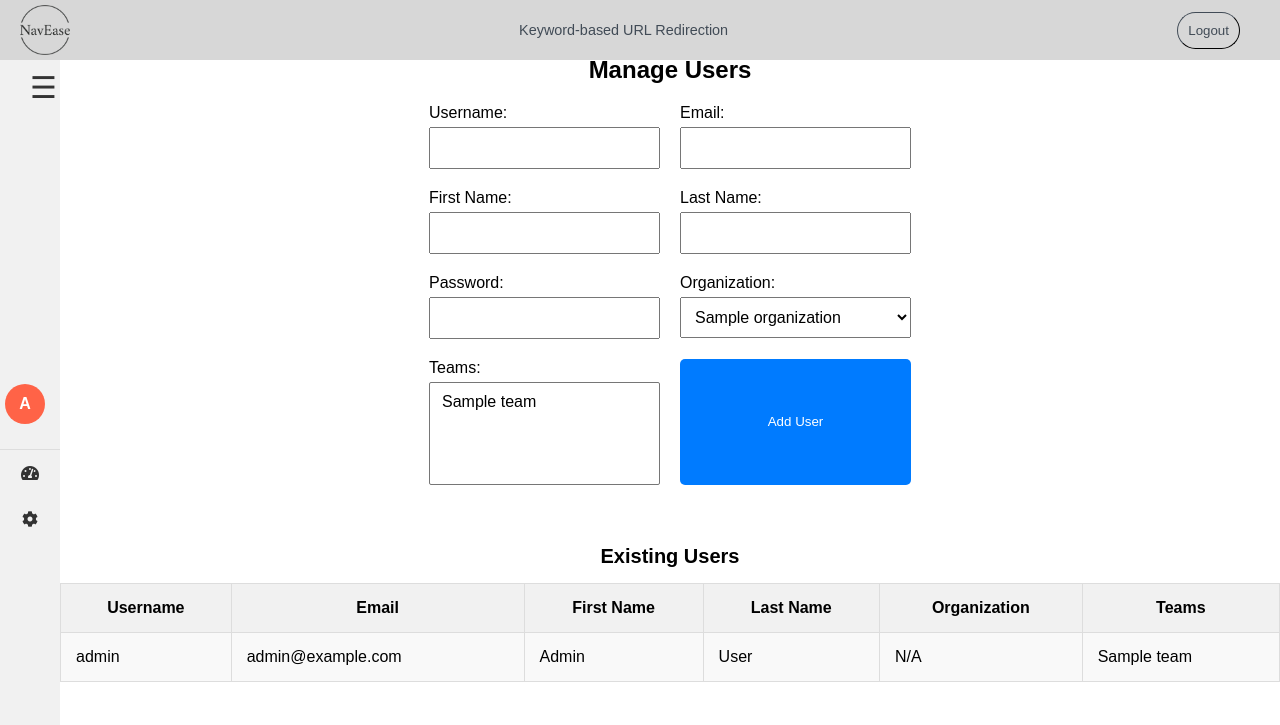
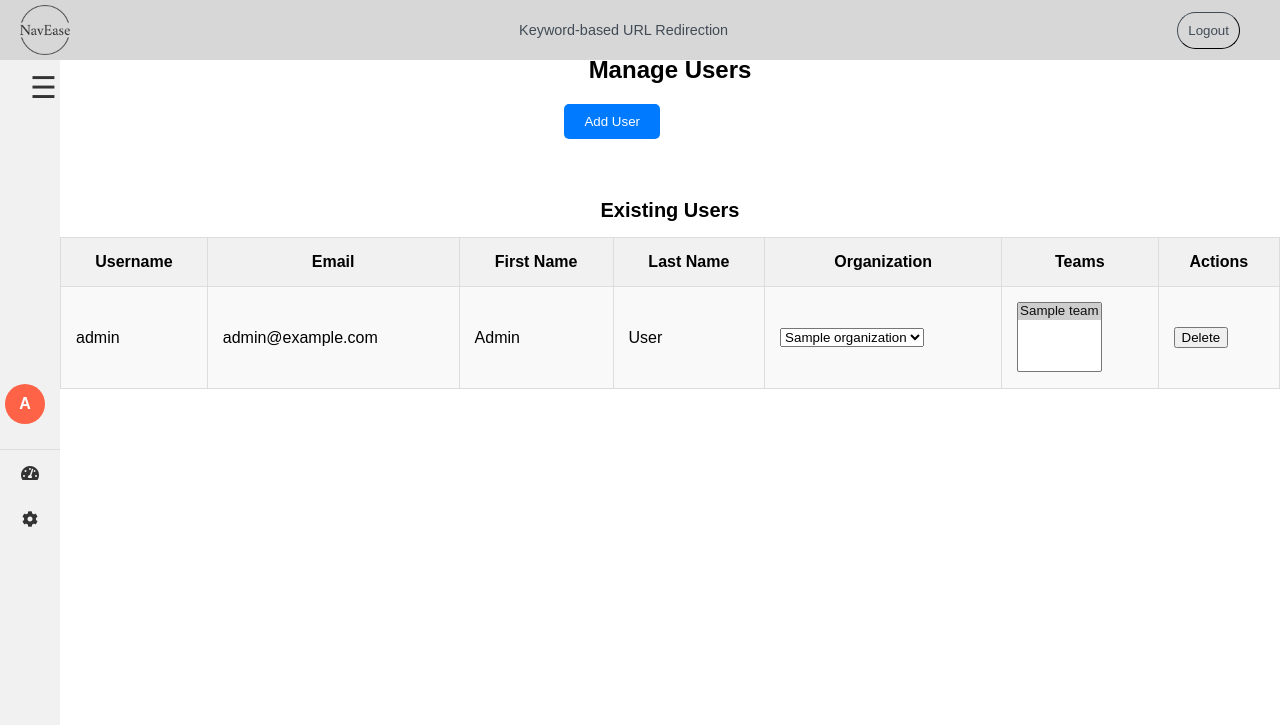
Before and after one commit to akhileshSRE/NavEase-app, a Flask app: page /settings/users in a window 1280 px wide. Shown: the top 725 px of the page. Run offline with Flask 2, Linux system fonts and the light colour scheme; the visitor is signed in with stand-in values (Sample User, id 1); data comes from the database, SQL or seed files in the repository; tables that the repository leaves empty hold one stand-in row (values such as "Sample post").

Commit message:
update profile to show org n teams  and admin can update users org n teams

```diff
--- a/app/routes/main.py
+++ b/app/routes/main.py
@@ -93,6 +93,9 @@ def profile():
             else:
                 flash('Current password is incorrect', 'error')
         return redirect(url_for('main.profile'))
+
+    # Ensure the user's organization and teams are loaded
+    user = User.query.options(db.joinedload(User.organization), db.joinedload(User.teams)).get(session['user_id'])
     return render_template('profile.html', user=user)
 
 
--- a/app/routes/settings.py
+++ b/app/routes/settings.py
@@ -20,32 +20,66 @@ def settings():
 @admin_required
 def manage_users():
     if request.method == 'POST':
-        username = request.form.get('username')
-        email = request.form.get('email')
-        first_name = request.form.get('first_name')
-        last_name = request.form.get('last_name')
-        password = request.form.get('password')
-        organization_id = request.form.get('organization')
-        team_ids = request.form.getlist('teams')
+        action = request.form.get('action')
 
-        if not all([username, email, first_name, last_name, password, organization_id]):
-            flash('All fields are required.', 'error')
-        else:
-            user = User(
-                username=username,
-                email=email,
-                first_name=first_name,
-                last_name=last_name,
-                password=generate_password_hash(password),
-                organization_id=organization_id
-            )
-            for team_id in team_ids:
-                team = Team.query.get(team_id)
-                if team:
-                    user.teams.append(team)
-            db.session.add(user)
-            db.session.commit()
-            flash('User added successfully.', 'success')
+        if action == 'add':
+            username = request.form.get('username')
+            email = request.form.get('email')
+            first_name = request.form.get('first_name')
+            last_name = request.form.get('last_name')
+            password = request.form.get('password')
+            organization_id = request.form.get('organization')
+            team_ids = request.form.getlist('teams')
+
+            if not all([username, email, first_name, last_name, password, organization_id]):
+                flash('All fields are required.', 'error')
+            else:
+                user = User(
+                    username=username,
+                    email=email,
+                    first_name=first_name,
+                    last_name=last_name,
+                    password=generate_password_hash(password),
+                    organization_id=organization_id
+                )
+                for team_id in team_ids:
+                    team = Team.query.get(team_id)
+                    if team:
+                        user.teams.append(team)
+                db.session.add(user)
+                db.session.commit()
+                flash('User added successfully.', 'success')
+
+        elif action == 'update_org':
+            user_id = request.form.get('user_id')
+            organization_id = request.form.get('organization')
+            user = User.query.get(user_id)
+            if user:
+                user.organization_id = organization_id
+                db.session.commit()
+                flash('User organization updated successfully.', 'success')
+
+        elif action == 'update_teams':
+            user_id = request.form.get('user_id')
+            team_ids = request.form.getlist('teams')
+            user = User.query.get(user_id)
+            if user:
+                user.teams = []
+                for team_id in team_ids:
+                    team = Team.query.get(team_id)
+                    if team:
+                        user.teams.append(team)
+                db.session.commit()
+                flash('User teams updated successfully.', 'success')
+
+        elif action == 'delete':
+            user_id = request.form.get('user_id')
+            user = User.query.get(user_id)
+            if user:
+                db.session.delete(user)
+                db.session.commit()
+                flash('User deleted successfully.', 'success')
+
         return redirect(url_for('settings.manage_users'))
 
     users = User.query.all()
--- a/app/templates/settings/manage_users.html
+++ b/app/templates/settings/manage_users.html
@@ -14,43 +14,8 @@
 {% endwith %}
 
 <form method="POST" action="{{ url_for('settings.manage_users') }}" class="mu-user-form">
-    <div class="mu-form-group">
-        <label for="username">Username:</label>
-        <input type="text" id="username" name="username" required class="mu-form-control">
-    </div>
-    <div class="mu-form-group">
-        <label for="email">Email:</label>
-        <input type="email" id="email" name="email" required class="mu-form-control">
-    </div>
-    <div class="mu-form-group">
-        <label for="first_name">First Name:</label>
-        <input type="text" id="first_name" name="first_name" required class="mu-form-control">
-    </div>
-    <div class="mu-form-group">
-        <label for="last_name">Last Name:</label>
-        <input type="text" id="last_name" name="last_name" required class="mu-form-control">
-    </div>
-    <div class="mu-form-group">
-        <label for="password">Password:</label>
-        <input type="password" id="password" name="password" required class="mu-form-control">
-    </div>
-    <div class="mu-form-group">
-        <label for="organization">Organization:</label>
-        <select id="organization" name="organization" required class="mu-form-control">
-            {% for org in organizations %}
-                <option value="{{ org.id }}">{{ org.name }}</option>
-            {% endfor %}
-        </select>
-    </div>
-    <div class="mu-form-group">
-        <label for="teams">Teams:</label>
-        <select id="teams" name="teams" multiple required class="mu-form-control">
-            {% for team in teams %}
-                <option value="{{ team.id }}">{{ team.name }}</option>
-            {% endfor %}
-        </select>
-    </div>
-    <button type="submit" class="mu-btn mu-btn-primary">Add User</button>
+    <!-- ... (existing form fields) ... -->
+    <button type="submit" name="action" value="add" class="mu-btn mu-btn-primary">Add User</button>
 </form>
 
 <h2 class="mu-sub-title">Existing Users</h2>
@@ -63,6 +28,7 @@
             <th>Last Name</th>
             <th>Organization</th>
             <th>Teams</th>
+            <th>Actions</th>
         </tr>
     </thead>
     <tbody>
@@ -72,13 +38,38 @@
             <td>{{ user.email }}</td>
             <td>{{ user.first_name }}</td>
             <td>{{ user.last_name }}</td>
-            <td>{{ user.organization.name if user.organization else 'N/A' }}</td>
             <td>
-                {% if user.teams %}
-                    {{ user.teams|map(attribute='name')|join(', ') }}
-                {% else %}
-                    N/A
-                {% endif %}
+                <form method="POST" action="{{ url_for('settings.manage_users') }}">
+                    <input type="hidden" name="user_id" value="{{ user.id }}">
+                    <select name="organization" onchange="this.form.submit()">
+                        {% for org in organizations %}
+                            <option value="{{ org.id }}" {% if user.organization and user.organization.id == org.id %}selected{% endif %}>
+                                {{ org.name }}
+                            </option>
+                        {% endfor %}
+                    </select>
+                    <input type="hidden" name="action" value="update_org">
+                </form>
+            </td>
+            <td>
+                <form method="POST" action="{{ url_for('settings.manage_users') }}">
+                    <input type="hidden" name="user_id" value="{{ user.id }}">
+                    <select name="teams" multiple onchange="this.form.submit()">
+                        {% for team in teams %}
+                            <option value="{{ team.id }}" {% if team in user.teams %}selected{% endif %}>
+                                {{ team.name }}
+                            </option>
+                        {% endfor %}
+                    </select>
+                    <input type="hidden" name="action" value="update_teams">
+                </form>
+            </td>
+            <td>
+                <form method="POST" action="{{ url_for('settings.manage_users') }}" onsubmit="return confirm('Are you sure you want to delete this user?');">
+                    <input type="hidden" name="user_id" value="{{ user.id }}">
+                    <input type="hidden" name="action" value="delete">
+                    <button type="submit" class="mu-btn mu-btn-danger">Delete</button>
+                </form>
             </td>
         </tr>
         {% endfor %}
```
Also changed, not shown: app/templates/profile.html (+11 -0 lines).
